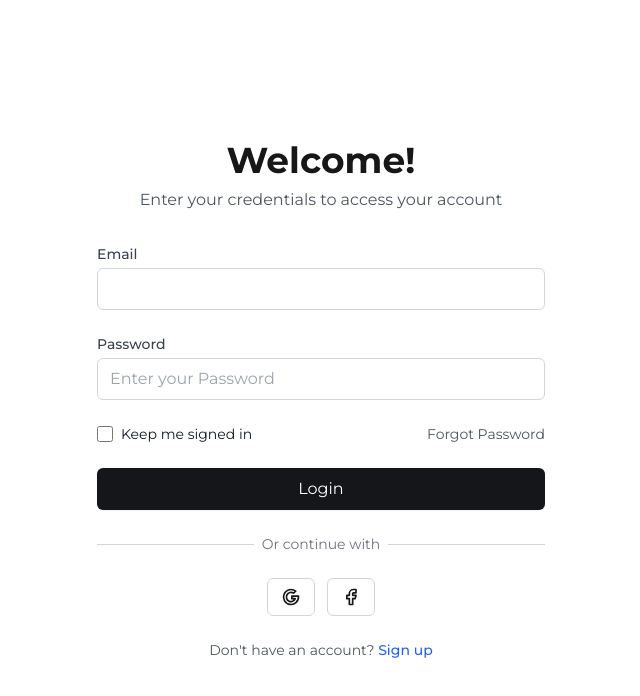
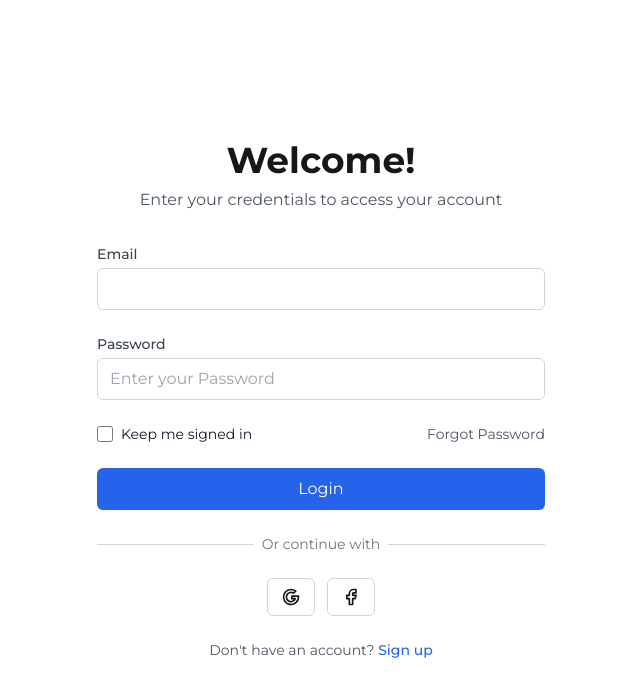
Before and after one commit to irwanphan/chronospace, a Next.js app: page /login in a window 1280 px wide. Shown: the top 696 px of the page, without its empty margins (319-959 px from the left). Built offline with nearby package versions, Linux system fonts and the light colour scheme.

Commit message:
change action buttons' color

```diff
--- a/app/login/page.tsx
+++ b/app/login/page.tsx
@@ -69,7 +69,7 @@ export default function LoginPage() {
 
             <button
               type="submit"
-              className="w-full py-2 px-4 border border-transparent rounded-md shadow-sm text-white bg-[#14161A] hover:bg-[#14161A]/90"
+              className="w-full py-2 px-4 border border-transparent rounded-md shadow-sm text-white bg-blue-600 hover:bg-blue-700"
             >
               Login
             </button>
@@ -84,10 +84,10 @@ export default function LoginPage() {
             </div>
 
             <div className="flex justify-center gap-3">
-              <button type="button" className="w-12 p-2 border border-gray-300 rounded-md flex justify-center">
+              <button type="button" className="w-12 p-2 border border-gray-300 rounded-md flex justify-center hover:bg-gray-50">
                 <IconBrandGoogle size={20} />
               </button>
-              <button type="button" className="w-12 p-2 border border-gray-300 rounded-md flex justify-center">
+              <button type="button" className="w-12 p-2 border border-gray-300 rounded-md flex justify-center hover:bg-gray-50">
                 <IconBrandFacebook size={20} />
               </button>
             </div>
--- a/app/register/page.tsx
+++ b/app/register/page.tsx
@@ -110,7 +110,7 @@ export default function RegisterPage() {
 
             <button
               type="submit"
-              className="w-full py-2 px-4 border border-transparent rounded-md shadow-sm text-white bg-[#14161A] hover:bg-[#14161A]/90"
+              className="w-full py-2 px-4 border border-transparent rounded-md shadow-sm text-white bg-blue-600 hover:bg-blue-700"
             >
               Create Account
             </button>
```
